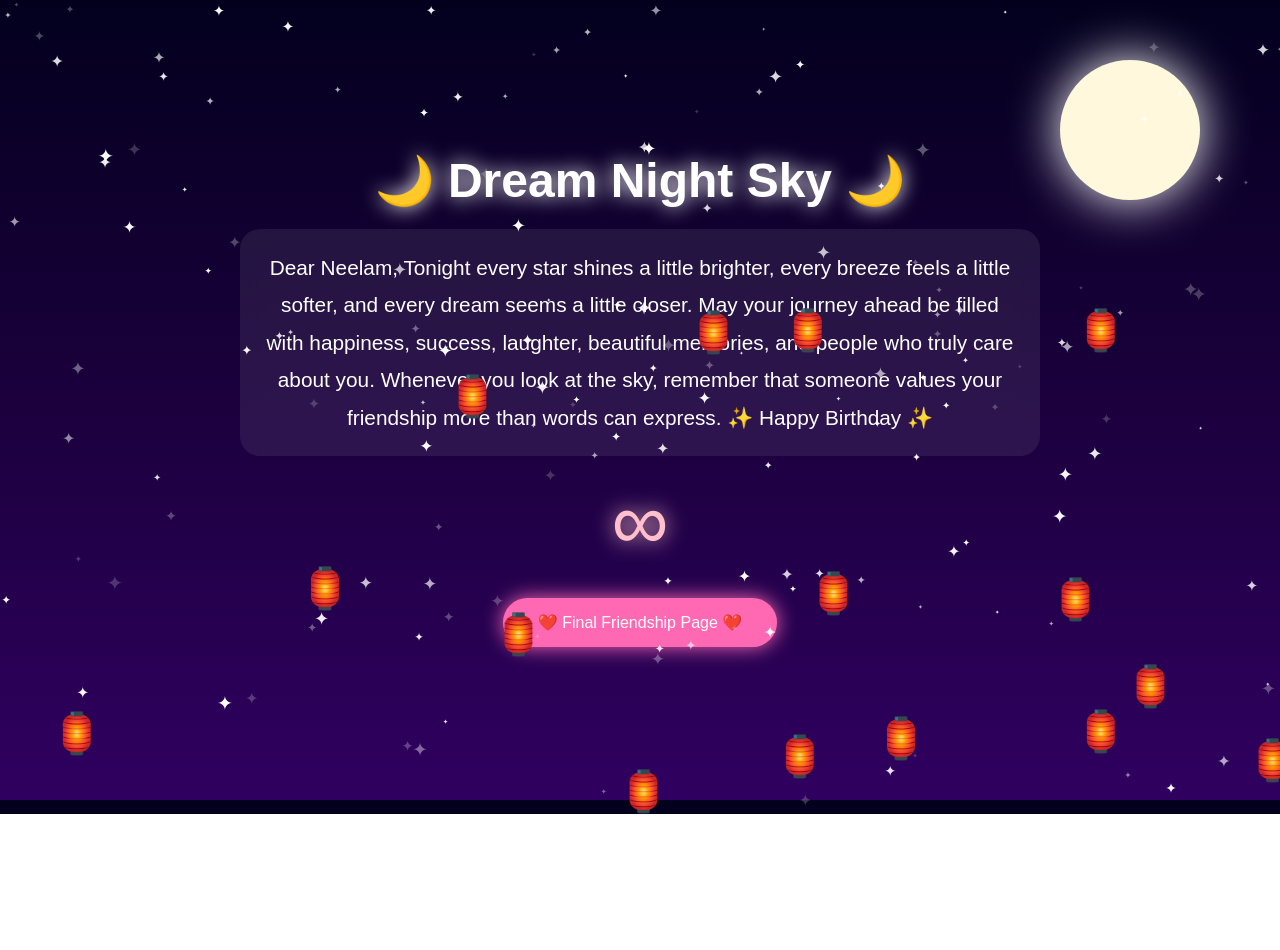
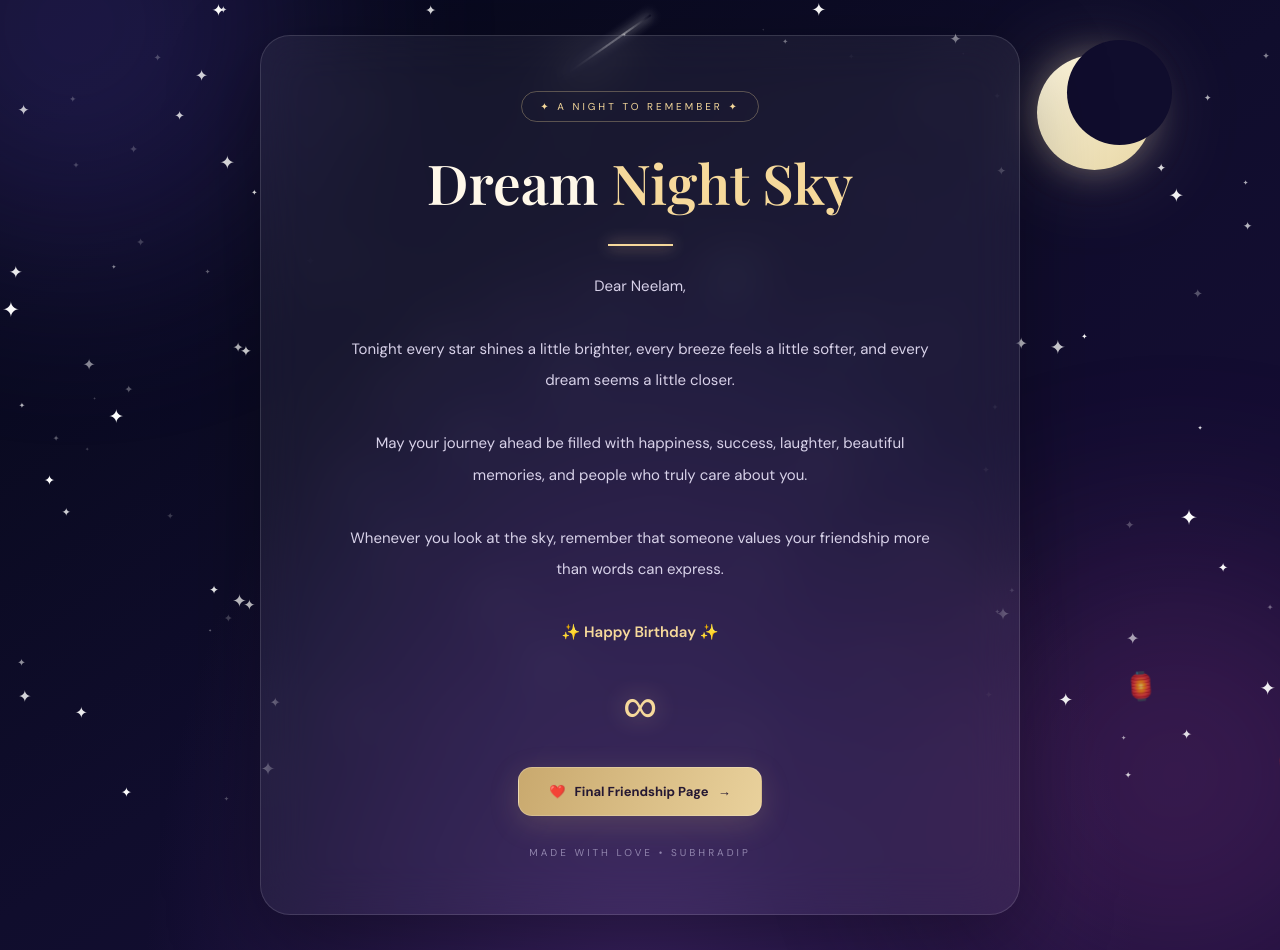
Before and after one commit to subhradip26062009/Neelam-s_Birthday_Special, a plain HTML site: page page9.html in a window 1280 px wide. Before the commit the page ends 814 px from the top, so only its background shows below. Drawn offline with nearby package versions, Linux system fonts and the light colour scheme.

Commit message:
Update page9.html

```diff
--- a/page9.html
+++ b/page9.html
@@ -1,215 +1,411 @@
+
 <!DOCTYPE html>
 <html lang="en">
 <head>
 <meta charset="UTF-8">
 <meta name="viewport" content="width=device-width, initial-scale=1.0">
-<title>Dream Night Sky 🌙</title>
+<title>Dream Night Sky | Neelam</title>
+
+<link rel="preconnect" href="https://fonts.googleapis.com">
+<link href="https://fonts.googleapis.com/css2?family=DM+Sans:wght@400;500;600;700&family=Playfair+Display:wght@500;600;700&display=swap" rel="stylesheet">
 
 <style>
-
 *{
     margin:0;
     padding:0;
     box-sizing:border-box;
-font-family:Poppins,sans-serif;
+}
+
+:root{
+    --gold:#f6d99b;
+    --lavender:#c5b5ff;
+    --white:#f7f4ff;
 }
 
 body{
-height:100vh;
-overflow:hidden;
-background:linear-gradient(to bottom,#03001e,#1b003d,#300060);
+    min-height:100vh;
+    overflow-x:hidden;
+    background:
+    radial-gradient(ellipse at 50% 110%,#39215f 0%,transparent 55%),
+    linear-gradient(145deg,#050817,#100d2d,#190d38);
+    color:var(--white);
+    font-family:'DM Sans',sans-serif;
     display:flex;
     justify-content:center;
     align-items:center;
-flex-direction:column;
-color:white;
-position:relative;
+    padding:35px 18px;
 }
 
-h1{
-font-size:3rem;
-text-align:center;
-margin-bottom:20px;
-text-shadow:0 0 20px #fff;
+/* Galaxy background */
+
+.nebula{
+    position:fixed;
+    width:450px;
+    height:450px;
+    border-radius:50%;
+    filter:blur(110px);
+    opacity:.22;
+    pointer-events:none;
 }
 
-.message{
-width:85%;
-max-width:800px;
-text-align:center;
-font-size:1.3rem;
-line-height:1.8;
-padding:20px;
-background:rgba(255,255,255,0.08);
-backdrop-filter:blur(10px);
-border-radius:20px;
+.n1{
+    background:#7454e8;
+    top:-200px;
+    left:-150px;
+}
+
+.n2{
+    background:#b24caa;
+    bottom:-200px;
+    right:-120px;
+}
+
+/* Stars */
+
+#stars{
+    position:fixed;
+    inset:0;
+    pointer-events:none;
+    z-index:0;
 }
 
 .star{
     position:absolute;
     color:white;
-animation:twinkle 2s infinite;
+    animation:twinkle 3s ease-in-out infinite;
 }
 
 @keyframes twinkle{
-0%,100%{
-opacity:.2;
+    0%,100%{opacity:.2;transform:scale(.7)}
+    50%{opacity:1;transform:scale(1.3)}
 }
-50%{
-opacity:1;
+
+/* Moon */
+
+.moon{
+    position:fixed;
+    top:55px;
+    right:10%;
+    width:115px;
+    height:115px;
+    border-radius:50%;
+    background:linear-gradient(135deg,#fff8df,#e8d7a6);
+    box-shadow:
+    0 0 35px rgba(255,237,190,.35),
+    0 0 100px rgba(255,237,190,.18);
+}
+
+.moon::after{
+    content:"";
+    position:absolute;
+    width:105px;
+    height:105px;
+    border-radius:50%;
+    background:#100d2d;
+    left:30px;
+    top:-15px;
+}
+
+/* Main card */
+
+.container{
+    position:relative;
+    z-index:5;
+    width:100%;
+    max-width:760px;
+    padding:55px 45px;
+    text-align:center;
+
+    background:rgba(255,255,255,.055);
+    border:1px solid rgba(255,255,255,.13);
+    border-radius:30px;
+
+    backdrop-filter:blur(25px);
+    -webkit-backdrop-filter:blur(25px);
+
+    box-shadow:0 25px 90px rgba(0,0,0,.35);
+
+    animation:appear 1.2s ease;
+}
+
+@keyframes appear{
+    from{opacity:0;transform:translateY(30px)}
+    to{opacity:1;transform:translateY(0)}
+}
+
+.tag{
+    display:inline-block;
+    padding:8px 18px;
+    border:1px solid rgba(246,217,155,.3);
+    border-radius:30px;
+    color:var(--gold);
+    font-size:10px;
+    letter-spacing:3px;
+    margin-bottom:25px;
+}
+
+h1{
+    font-family:'Playfair Display',serif;
+    font-size:clamp(35px,7vw,55px);
+    font-weight:600;
+    line-height:1.3;
+    color:#fff8e9;
+}
+
+h1 span{
+    color:var(--gold);
+}
+
+.divider{
+    width:65px;
+    height:2px;
+    background:var(--gold);
+    margin:25px auto;
+    box-shadow:0 0 15px var(--gold);
+}
+
+.message{
+    max-width:590px;
+    margin:auto;
+    font-size:15px;
+    line-height:2.1;
+    color:#d8d2e9;
+    font-weight:400;
+}
+
+.message strong{
+    color:var(--gold);
+    font-weight:600;
+}
+
+.infinity{
+    font-size:48px;
+    margin-top:25px;
+    color:var(--gold);
+    text-shadow:0 0 25px rgba(246,217,155,.4);
+}
+
+/* Button */
+
+button{
+    margin-top:30px;
+    padding:15px 30px;
+    border:1px solid rgba(255,255,255,.2);
+    border-radius:14px;
+    background:linear-gradient(110deg,#c9a96e,#e9d19c);
+    color:#251832;
+    font-family:'DM Sans',sans-serif;
+    font-size:13px;
+    font-weight:700;
+    cursor:pointer;
+    transition:.35s;
+    box-shadow:0 8px 30px rgba(224,188,119,.18);
+}
+
+button:hover{
+    transform:translateY(-4px);
+    box-shadow:0 12px 35px rgba(224,188,119,.35);
+}
+
+/* Lanterns */
+
+.lantern{
+    position:fixed;
+    bottom:-100px;
+    font-size:27px;
+    pointer-events:none;
+    z-index:1;
+    animation:float 14s linear forwards;
+}
+
+@keyframes float{
+    0%{transform:translateY(0) rotate(-8deg);opacity:0}
+    15%{opacity:.8}
+    100%{transform:translateY(-120vh) rotate(12deg);opacity:0}
+}
+
+/* Shooting star */
+
+.shooting{
+    position:fixed;
+    width:110px;
+    height:2px;
+    background:linear-gradient(90deg,transparent,white,transparent);
+    box-shadow:0 0 10px white;
+    transform:rotate(-35deg);
+    pointer-events:none;
+    animation:shoot 1.5s linear forwards;
+    z-index:2;
+}
+
+@keyframes shoot{
+    from{opacity:1;transform:translate(0,0) rotate(-35deg)}
+    to{opacity:0;transform:translate(400px,250px) rotate(-35deg)}
+}
+
+.footer{
+    margin-top:30px;
+    color:#9185ad;
+    font-size:10px;
+    letter-spacing:3px;
+}
+
+/* Mobile */
+
+@media(max-width:600px){
+    .container{
+        padding:40px 22px;
+        border-radius:24px;
+    }
+
+    .moon{
+        width:75px;
+        height:75px;
+        top:20px;
+        right:25px;
+    }
+
+    .moon::after{
+        width:70px;
+        height:70px;
+        left:20px;
+        top:-10px;
+    }
+
+    .message{
+        font-size:13px;
+        line-height:2;
+    }
+
+    .infinity{
+        font-size:38px;
     }
 }
 
-.moon{
-position:absolute;
-top:60px;
-right:80px;
-width:140px;
-height:140px;
-background:#fff8dc;
-border-radius:50%;
-box-shadow:0 0 50px white;
-}
-
-.lantern{
-position:absolute;
-font-size:40px;
-animation:floatLantern 15s linear infinite;
-}
-
-@keyframes floatLantern{
-0%{
-transform:translateY(120vh);
-}
-100%{
-transform:translateY(-150vh);
+@media(prefers-reduced-motion:reduce){
+    *,*::before,*::after{
+        animation-duration:.01ms!important;
+        animation-iteration-count:1!important;
+        transition-duration:.01ms!important;
     }
 }
-
-.shooting{
-position:absolute;
-width:150px;
-height:2px;
-background:white;
-box-shadow:0 0 20px white;
-transform:rotate(-30deg);
-animation:shoot 5s linear infinite;
-}
-
-@keyframes shoot{
-0%{
-top:-100px;
-left:-100px;
-opacity:1;
-}
-100%{
-top:100%;
-left:100%;
-opacity:0;
-}
-}
-
-button{
-margin-top:30px;
-padding:15px 35px;
-border:none;
-border-radius:40px;
-font-size:1rem;
-background:hotpink;
-color:white;
-cursor:pointer;
-box-shadow:0 0 20px hotpink;
-}
-
-.infinity{
-font-size:5rem;
-margin-top:20px;
-color:pink;
-text-shadow:0 0 20px pink;
-}
-
 </style>
 </head>
+
 <body>
 
+<div class="nebula n1"></div>
+<div class="nebula n2"></div>
+
+<div id="stars"></div>
 <div class="moon"></div>
 
-<h1>🌙 Dream Night Sky 🌙</h1>
+<main class="container">
+
+    <div class="tag">✦ A NIGHT TO REMEMBER ✦</div>
+
+    <h1>Dream <span>Night Sky</span></h1>
+
+    <div class="divider"></div>
 
     <div class="message">
 
         Dear Neelam,
 
+        <br><br>
+
         Tonight every star shines a little brighter,
         every breeze feels a little softer,
         and every dream seems a little closer.
+
+        <br><br>
 
         May your journey ahead be filled with happiness,
         success, laughter, beautiful memories,
         and people who truly care about you.
 
+        <br><br>
+
         Whenever you look at the sky,
         remember that someone values your friendship
         more than words can express.
 
-✨ Happy Birthday ✨
+        <br><br>
+
+        <strong>✨ Happy Birthday ✨</strong>
 
     </div>
 
     <div class="infinity">∞</div>
 
-<button id="nextBtn">
-❤️ Final Friendship Page ❤️
+    <button onclick="location.href='final.html'">
+        ❤️ &nbsp; Final Friendship Page &nbsp; →
     </button>
+
+    <div class="footer">
+        MADE WITH LOVE • SUBHRADIP
+    </div>
+
+</main>
 
 <script>
 
+/* Generate stars */
+
+const starBox=document.getElementById("stars");
+
 for(let i=0;i<150;i++){
 
-let star=document.createElement("div");
+    const star=document.createElement("div");
 
-star.classList.add("star");
-
+    star.className="star";
     star.innerHTML="✦";
 
-star.style.left=Math.random()*100+"vw";
-star.style.top=Math.random()*100+"vh";
-star.style.fontSize=(5+Math.random()*15)+"px";
-star.style.animationDelay=Math.random()*3+"s";
+    star.style.left=Math.random()*100+"%";
+    star.style.top=Math.random()*100+"%";
+    star.style.fontSize=(5+Math.random()*12)+"px";
+    star.style.animationDelay=Math.random()*4+"s";
+    star.style.animationDuration=(2+Math.random()*3)+"s";
 
-document.body.appendChild(star);
-
+    starBox.appendChild(star);
 }
 
-for(let i=0;i<15;i++){
+/* Floating lanterns */
 
-let lantern=document.createElement("div");
+function createLantern(){
 
-lantern.classList.add("lantern");
+    const lantern=document.createElement("div");
 
+    lantern.className="lantern";
     lantern.innerHTML="🏮";
 
     lantern.style.left=Math.random()*100+"vw";
-lantern.style.animationDuration=
-(10+Math.random()*10)+"s";
+    lantern.style.animationDuration=(12+Math.random()*8)+"s";
 
     document.body.appendChild(lantern);
 
+    setTimeout(()=>lantern.remove(),20000);
 }
 
-let shooting=document.createElement("div");
-shooting.classList.add("shooting");
+setInterval(createLantern,1800);
+
+/* Shooting stars */
+
+function createShootingStar(){
+
+    const shooting=document.createElement("div");
+
+    shooting.className="shooting";
+
+    shooting.style.top=Math.random()*40+"vh";
+    shooting.style.left=Math.random()*50+"vw";
+
     document.body.appendChild(shooting);
 
-document.getElementById("nextBtn").onclick=function(){
+    setTimeout(()=>shooting.remove(),1600);
+}
 
-alert("❤️ Opening Final Friendship Page ❤️");
-
-/*
-window.location.href="final.html";
-*/
-
-};
+setInterval(createShootingStar,5000);
 
 </script>
 
```
Lines whose indentation alone changed are shown as unchanged.
